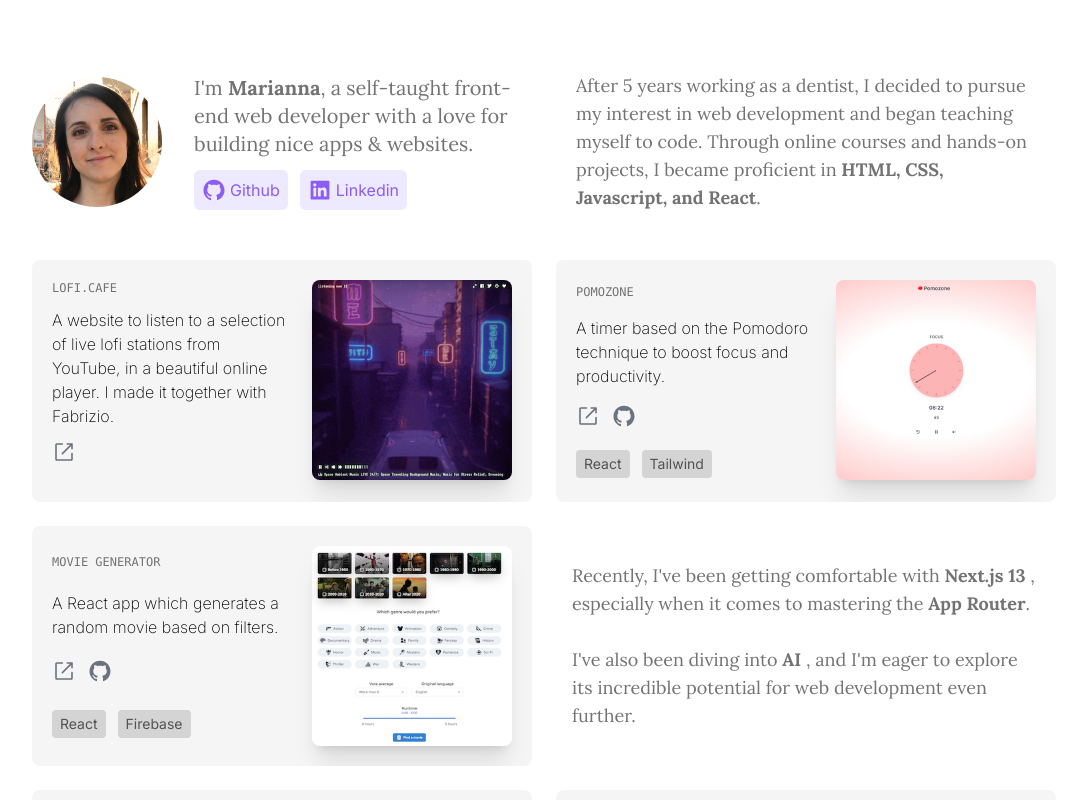
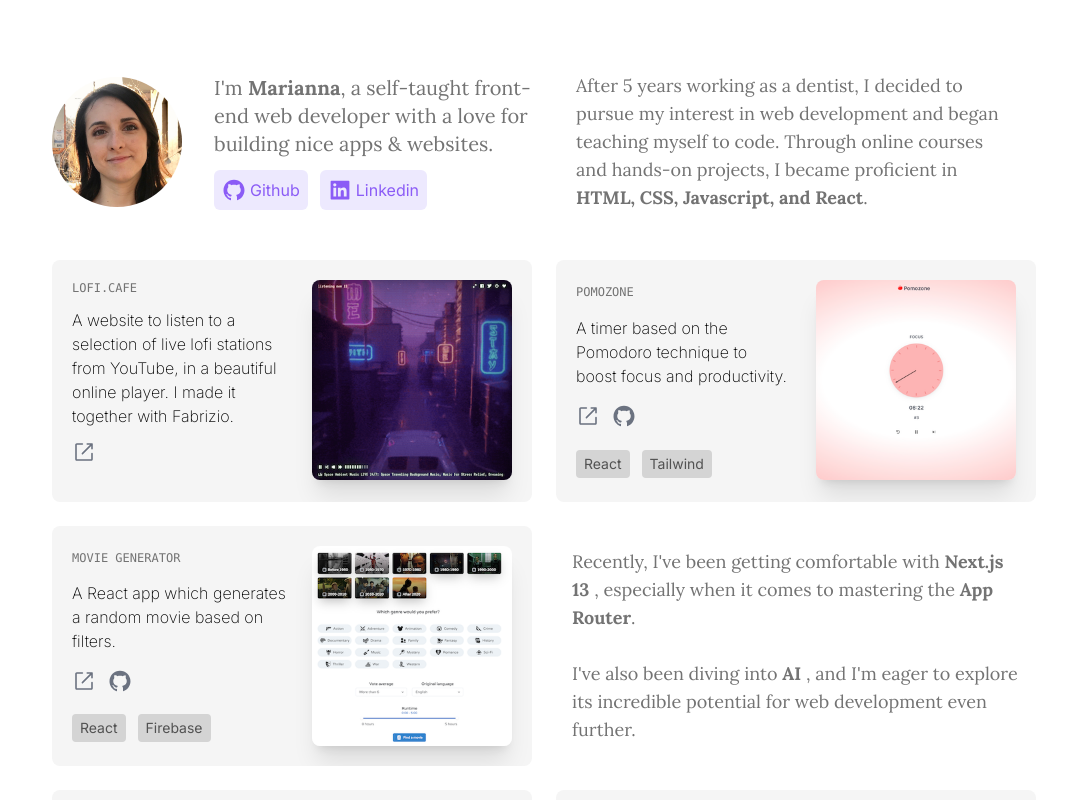
Before and after one commit to maridivi/new-personal-portfolio, a Next.js app: page / in a window 1280 px wide. Shown: the top 800 px of the page, without its empty margins (96-1172 px from the left). Built offline with nearby package versions, Linux system fonts and the light colour scheme.

Commit message:
Fix main page padding

```diff
--- a/src/app/page.tsx
+++ b/src/app/page.tsx
@@ -18,7 +18,7 @@ export default function Home() {
   return (
     <>
       <Head />
-      <main className=" min-h-screen mx-auto w-full max-w-screen-sm md:max-w-screen-md lg:max-w-screen-lg overflow-hidden  flex flex-col pt-12 pb-6 gap-12">
+      <main className="px-5 min-h-screen mx-auto w-full max-w-screen-sm md:max-w-screen-md lg:max-w-screen-lg overflow-hidden  flex flex-col pt-12 pb-6 gap-12">
         <Grid className="gap-6">
           <About />
           <Bio />
--- a/src/components/ui/Card.tsx
+++ b/src/components/ui/Card.tsx
@@ -1,5 +1,4 @@
 import cn from "@/utils/cn";
-import H3 from "./H3";
 
 export type CardProps = {
   children?: React.ReactNode;
@@ -14,7 +13,7 @@ export default function Card(props: CardProps) {
   return (
     <div
       className={cn(
-        "min-w-full rounded-lg overflow-hidden p-5 h-full",
+        "min-w-full rounded-lg overflow-hidden p-5",
         "bg-neutral-100 hover:bg-neutral-200 dark:bg-gray-750 dark:border dark:border-[rgba(255,255,255,0.08)]",
 
         className
```
